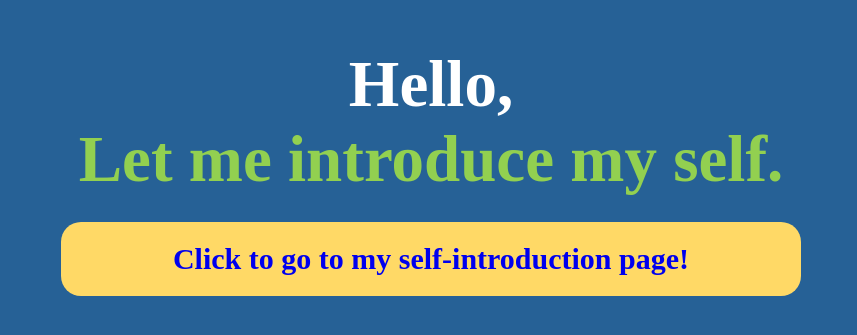
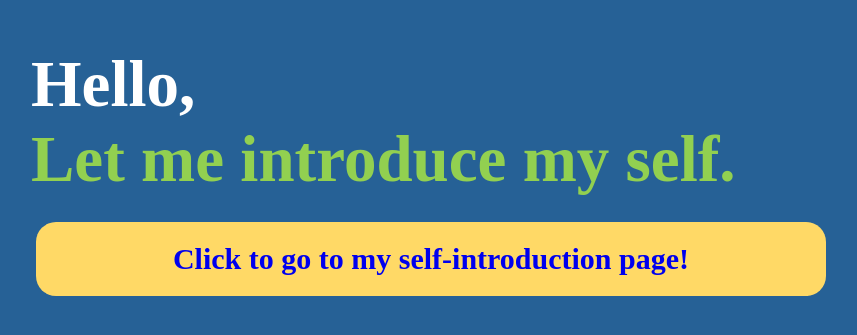
Before and after one commit to cksal8449/MY-INTRODUCE, a plain HTML site: page index.html in a window 1280 px wide. Shown: the part 203-538 px from the top of the page, without its empty margins (209-1066 px from the left). Drawn offline with Linux system fonts and the light colour scheme.

Commit message:
💄 정렬 수정

```diff
--- a/index.html
+++ b/index.html
@@ -11,8 +11,10 @@
     <title>MY-INTRODUS</title>
 </head>
 <body>
+
     <div>
     <div class="all">
+        <p>
         <h1 class="hello">
             Hello,
         </h1>
@@ -20,7 +22,7 @@
         <h1 class="Let">
             Let me introduce my self.
         </h1>
-
+      </p>
 
         <h3 class="box1">
             <a href="./index2.html" target="_blank">
--- a/style.css
+++ b/style.css
@@ -3,28 +3,26 @@ body{
 }
 
 .all{
-margin: 50 auto;
-text-align: center;
+    width: 800px;
+    margin: 0 auto;
 }
 
 .hello{
-    font-family: 'Pretendard-Thin';
     color: #ffffff;
-    text-align:center;
     font-size: 65px;
-    font-weight: bold;
     margin: 0 auto;
     margin-top: 250px;
-}
+    }
 
-.Let{font: size 45px;
-    padding: 0px;
 
+
+
+.Let{
+    /* padding: 0px; */
     color: rgb(146, 208, 80);
-    text-align: center;
+    /* text-align: center; */
     font-weight:bold;
     font-size: 65px;
-    font-weight: bold;
     margin: 0 auto;
 }
 
@@ -32,11 +30,12 @@ text-align: center;
     font-family:'Times New Roman', Times, serif;
     background-color: rgb(255, 217, 102);
     color: rgb(237, 125, 49);
+    text-align: center;
     border-radius: 20px;
     padding: 20px;
     text-decoration: none;
     font-size: 30px;
-    width: 700px;
+    width: 750px;
     margin:0 auto;
     margin-top: 25px;
 
```
